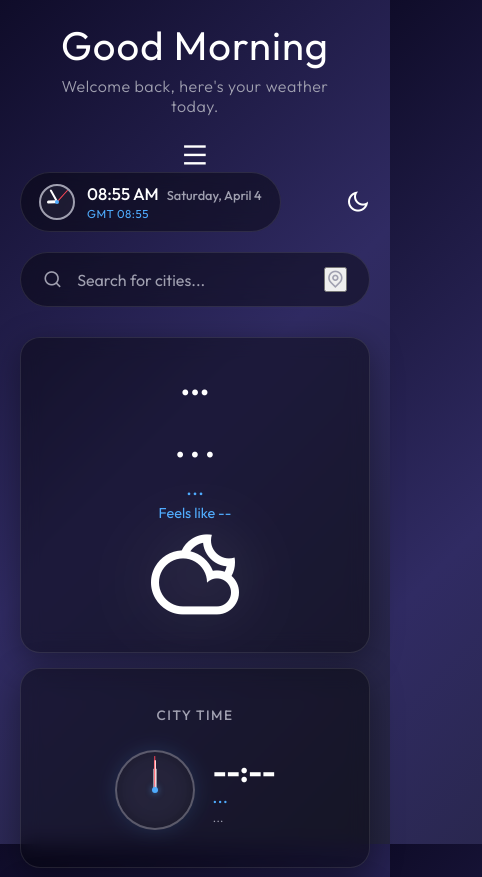
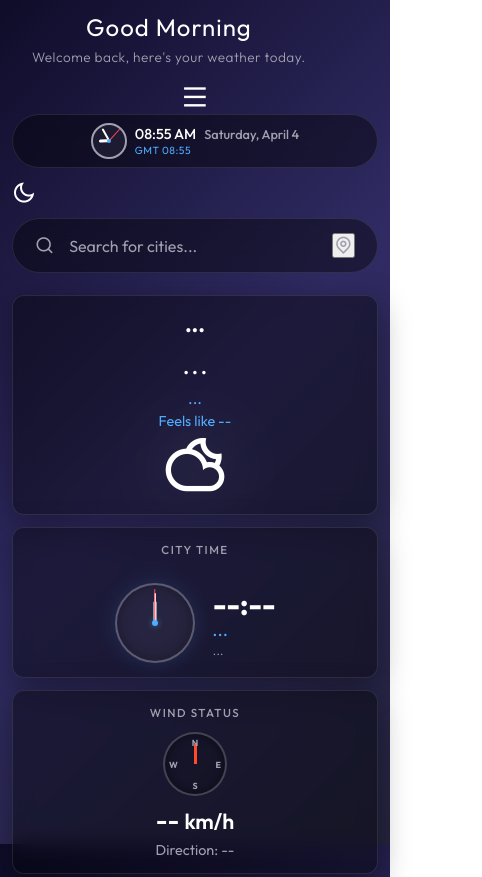
Before and after one commit to SAPTARSHI-coder/Weather-App, a website built with Vite: page index.html in a window 390 px wide. Shown: the top 877 px of the page, 482 px wide, since content can reach past the window. Built offline with nearby package versions, Linux system fonts and the light colour scheme; no server answers; what chartjs-plugin-datalabels would draw is missing.

Commit message:
deployed responsiveness

```diff
--- a/style.css
+++ b/style.css
@@ -909,6 +909,238 @@ body {
     }
 }
 
+/* ─── 768px: Tablet Portrait ───────────────────────────────────────────── */
+@media (max-width: 768px) {
+    :root {
+        --gap: 16px;
+        --radius: 14px;
+    }
+
+    .main-content {
+        padding: 16px;
+        gap: 16px;
+    }
+
+    /* Search + header stack vertically */
+    .header {
+        flex-direction: column;
+        align-items: stretch;
+        gap: 12px;
+    }
+
+    .search-bar {
+        max-width: 100%;
+    }
+
+    .clock-widget {
+        justify-content: center;
+    }
+
+    /* Hero header */
+    #greeting {
+        font-size: 1.8rem;
+    }
+
+    /* Dashboard cards */
+    .dashboard-grid {
+        grid-template-columns: 1fr;
+        gap: 12px;
+    }
+
+    .current-weather {
+        min-height: 160px;
+    }
+
+    .huge-icon {
+        font-size: 5rem;
+    }
+
+    .weather-info h2 {
+        font-size: 2.4rem;
+    }
+
+    .highlight-card {
+        min-height: 160px;
+    }
+
+    .highlight-card .value {
+        font-size: 1.9rem;
+    }
+
+    /* Forecast grid already handled by 1200px breakpoint; tighten further */
+    .forecasts-grid {
+        grid-template-columns: 1fr;
+        gap: 12px;
+    }
+
+    /* Intelligence panel: already 2-col at 1100px, keep it */
+    .intel-section {
+        padding: 16px;
+    }
+
+    .intel-main-value {
+        font-size: 2rem;
+    }
+
+    /* Map */
+    .map-wrapper {
+        height: 400px;
+    }
+
+    .map-controls {
+        gap: 8px;
+        padding: 10px 14px;
+    }
+
+    .radar-legend {
+        gap: 8px;
+        font-size: 0.72rem;
+    }
+
+    /* Cards */
+    .card {
+        padding: 18px;
+    }
+
+    /* Saved cities */
+    #saved-view .dashboard-grid {
+        grid-template-columns: repeat(auto-fill, minmax(160px, 1fr));
+    }
+}
+
+/* ─── 480px: Small Mobile ───────────────────────────────────────────────── */
+@media (max-width: 480px) {
+    :root {
+        --radius: 12px;
+        --gap: 12px;
+    }
+
+    .main-content {
+        padding: 12px;
+        gap: 12px;
+    }
+
+    /* Logo */
+    .logo {
+        font-size: 1.4rem;
+        margin-bottom: 30px;
+    }
+
+    /* Greeting */
+    #greeting {
+        font-size: 1.5rem;
+    }
+
+    .welcome-text {
+        font-size: 0.85rem;
+    }
+
+    /* Clock widget: compact */
+    .clock-widget {
+        padding: 8px 12px;
+        gap: 8px;
+    }
+
+    .digital-times {
+        gap: 1px;
+    }
+
+    .local-time #current-time {
+        font-size: 0.9rem;
+    }
+
+    .gmt-time {
+        font-size: 0.65rem;
+    }
+
+    /* Weather hero */
+    .current-weather {
+        flex-direction: column;
+        text-align: center;
+        min-height: 140px;
+    }
+
+    .huge-icon {
+        font-size: 4rem;
+    }
+
+    .weather-info h1 {
+        font-size: 1.4rem;
+    }
+
+    .weather-info h2 {
+        font-size: 1.9rem;
+    }
+
+    .weather-info p {
+        font-size: 1rem;
+    }
+
+    /* Highlight cards */
+    .highlight-card {
+        min-height: 130px;
+        padding: 14px;
+    }
+
+    .highlight-card .value {
+        font-size: 1.6rem;
+    }
+
+    .highlight-card h3 {
+        font-size: 0.72rem;
+    }
+
+    /* Cards */
+    .card {
+        padding: 14px;
+    }
+
+    /* Intelligence panel: full single column already handled; shrink text */
+    .intel-main-value {
+        font-size: 1.7rem;
+    }
+
+    .intel-rain-badge {
+        font-size: 1.4rem;
+        padding: 4px 12px;
+    }
+
+    .intel-stability-badge {
+        font-size: 1.1rem;
+        padding: 4px 10px;
+    }
+
+    /* Map: compact height */
+    .map-wrapper {
+        height: 300px;
+    }
+
+    /* Hide radar legend on very small screens */
+    .radar-legend {
+        display: none;
+    }
+
+    /* Forecast chart min-width reduced so it fits better */
+    .chart-container canvas {
+        min-width: 280px;
+    }
+
+    /* Saved cities */
+    #saved-view .dashboard-grid {
+        grid-template-columns: 1fr;
+    }
+
+    /* History chips: smaller */
+    .history-day-chip {
+        min-width: 70px;
+        padding: 8px 10px;
+    }
+
+    .history-day-chip .chip-temp {
+        font-size: 0.9rem;
+    }
+}
+
 /* History View */
 .history-picker-container {
     background: var(--glass-bg);
```
Also changed, not shown: README.md.
